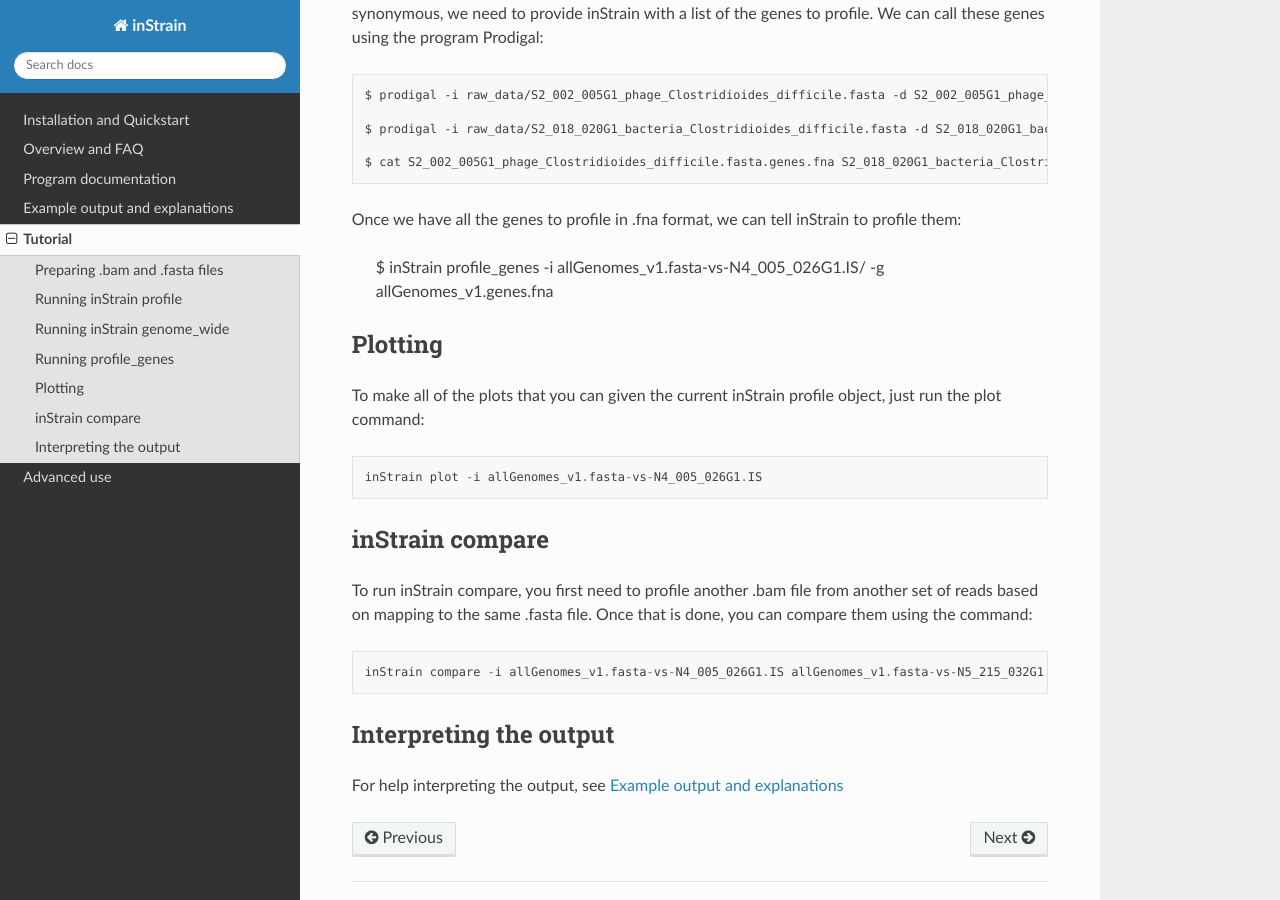
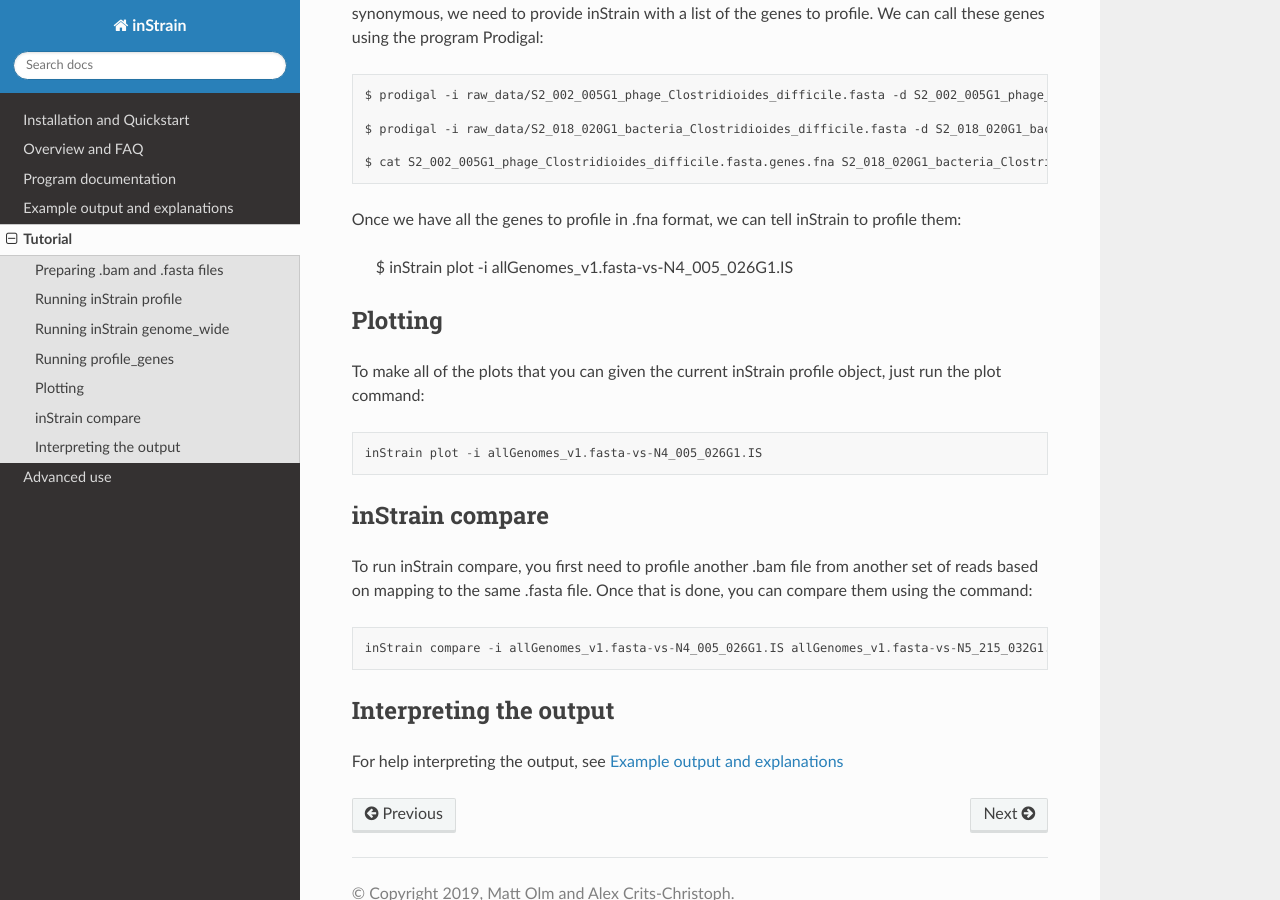
Before and after one commit to MrOlm/inStrain, a Sphinx documentation site: the page built from docs/tutorial.rst, in a window 1280 px wide and 900 px high, scrolled down 1878 px. Built offline with Sphinx 7.4.7 and the Read the Docs theme 2.0.0, drawn with Linux system fonts in a browser that asks for light colours.

Commit message:
Update tutorial.rst

```diff
--- a/docs/tutorial.rst
+++ b/docs/tutorial.rst
@@ -63,8 +63,7 @@ In order to get gene level information, including categorizing SNPs as synonymou
 
 Once we have all the genes to profile in .fna format, we can tell inStrain to profile them:
 
- $ inStrain profile_genes -i allGenomes_v1.fasta-vs-N4_005_026G1.IS/ -g allGenomes_v1.genes.fna
-
+ $ inStrain plot -i allGenomes_v1.fasta-vs-N4_005_026G1.IS
 
 Plotting
 ------
```
